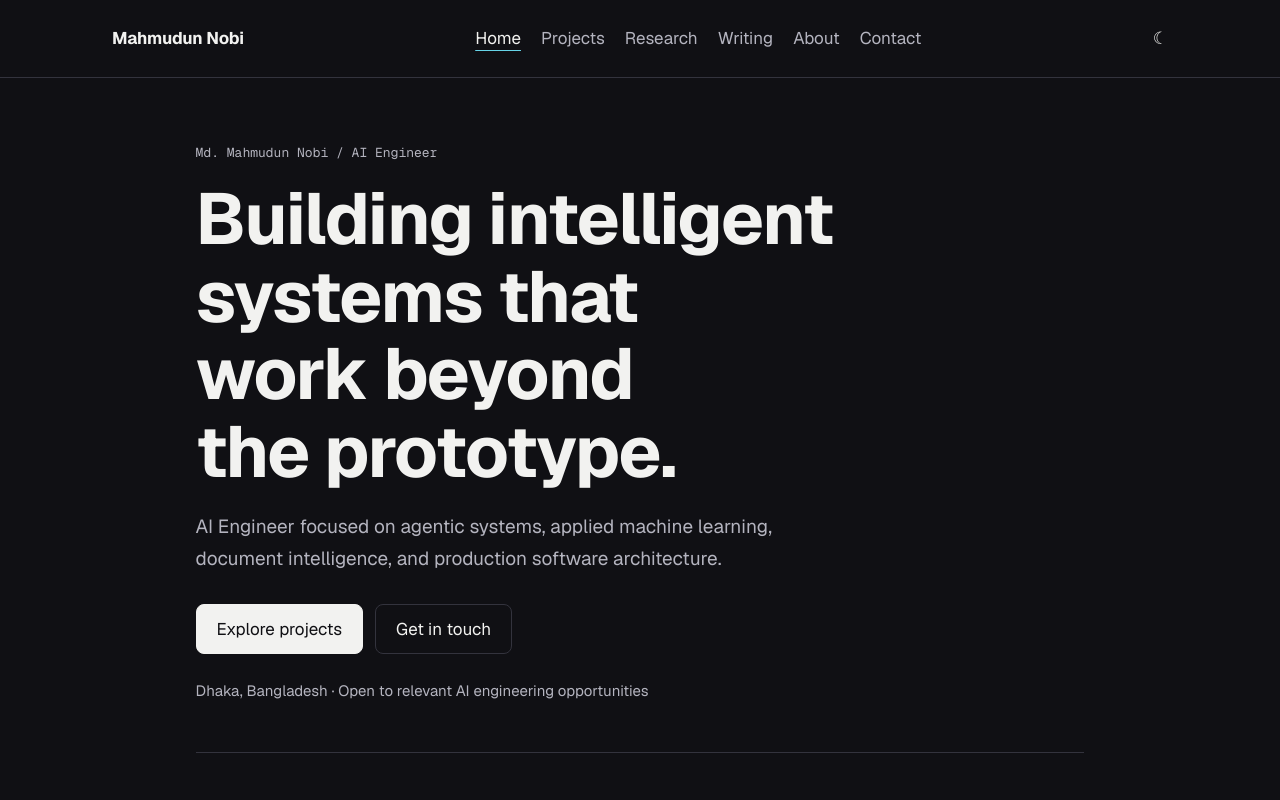
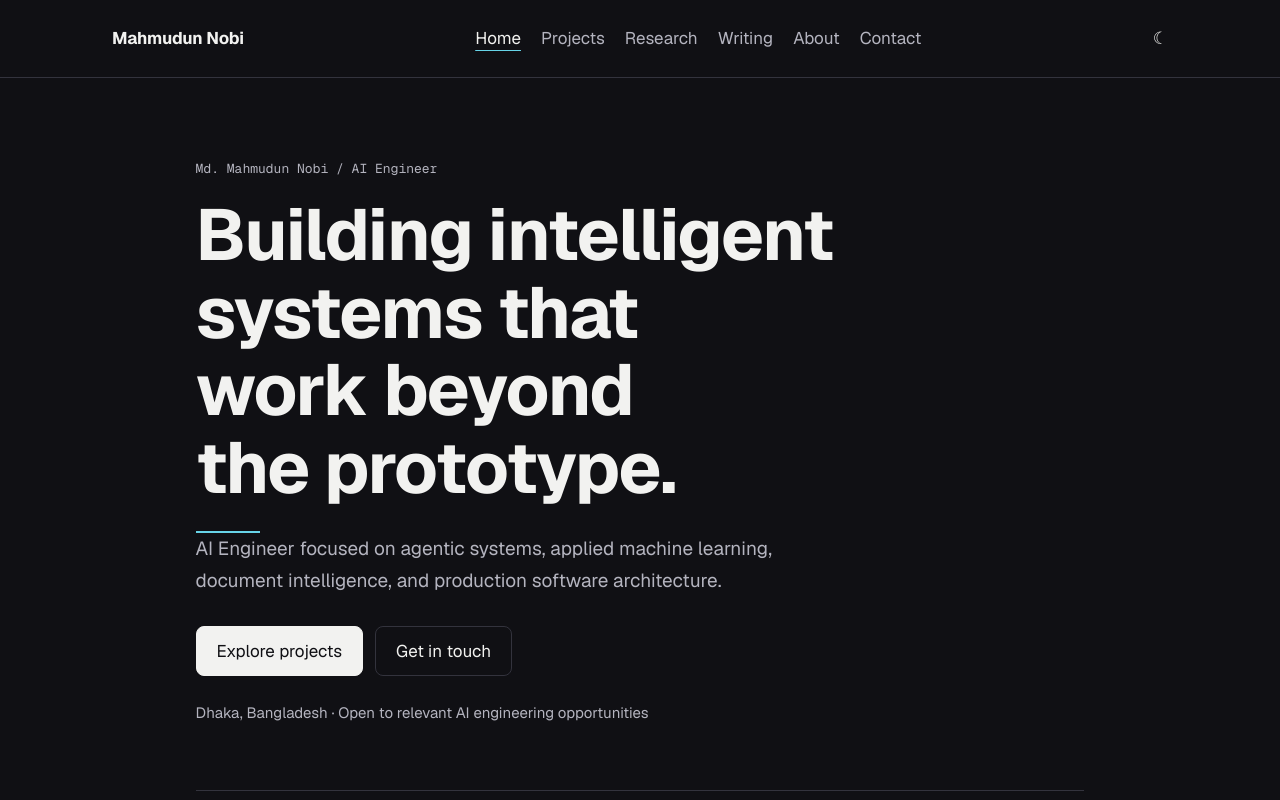
Before and after one commit to Nobi004/portfolio-live, a Next.js app: page / in a window 1280 px wide. Shown: the top 800 px of the page. Built offline with nearby package versions, Linux system fonts and the light colour scheme; no server answers.

Commit message:
feat: signature hero with one-shot load orchestration

```diff
--- a/src/app/globals.css
+++ b/src/app/globals.css
@@ -218,6 +218,28 @@ pre,
   color: var(--secondary);
 }
 
+.hero-signature {
+  padding-block: 5rem 4rem;
+}
+.hero-rule {
+  width: 4rem;
+  border-top: 2px solid var(--accent);
+  margin: 1.5rem 0 0;
+}
+@keyframes hero-settle {
+  from { opacity: 0; transform: translateY(12px); }
+  to { opacity: 1; transform: translateY(0); }
+}
+.hero-signature > * {
+  animation: hero-settle 300ms ease-out both;
+}
+.hero-signature > *:nth-child(2) { animation-delay: 60ms; }
+.hero-signature > *:nth-child(3) { animation-delay: 120ms; }
+.hero-signature > *:nth-child(4) { animation-delay: 180ms; }
+@media (prefers-reduced-motion: reduce) {
+  .hero-signature > * { animation: none; }
+}
+
 .home-section {
   padding-block: 3rem;
   border-top: 1px solid var(--border);
--- a/src/app/page.tsx
+++ b/src/app/page.tsx
@@ -7,9 +7,10 @@ export default async function HomePage() {
   const featured = (await getAllPublishedProjectMeta()).filter((p) => p.featured);
   return (
     <>
-      <section aria-labelledby="hero-heading" className="hero">
+      <section aria-labelledby="hero-heading" className="hero hero-signature">
         <p className="hero-kicker mono">Md. Mahmudun Nobi / AI Engineer</p>
         <h1 id="hero-heading">Building intelligent systems that work beyond the prototype.</h1>
+        <p className="hero-rule" aria-hidden="true" />
         <p className="hero-sub">
           AI Engineer focused on agentic systems, applied machine learning, document intelligence,
           and production software architecture.
```
